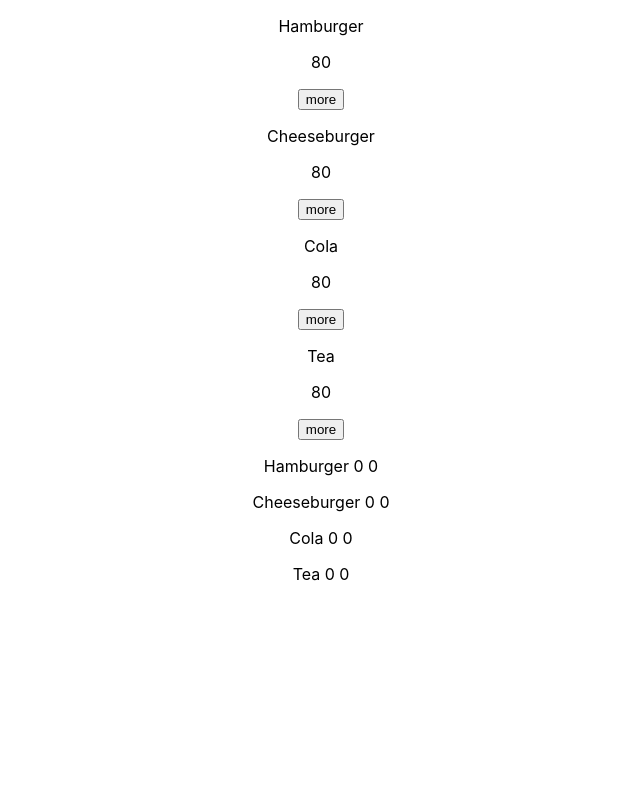
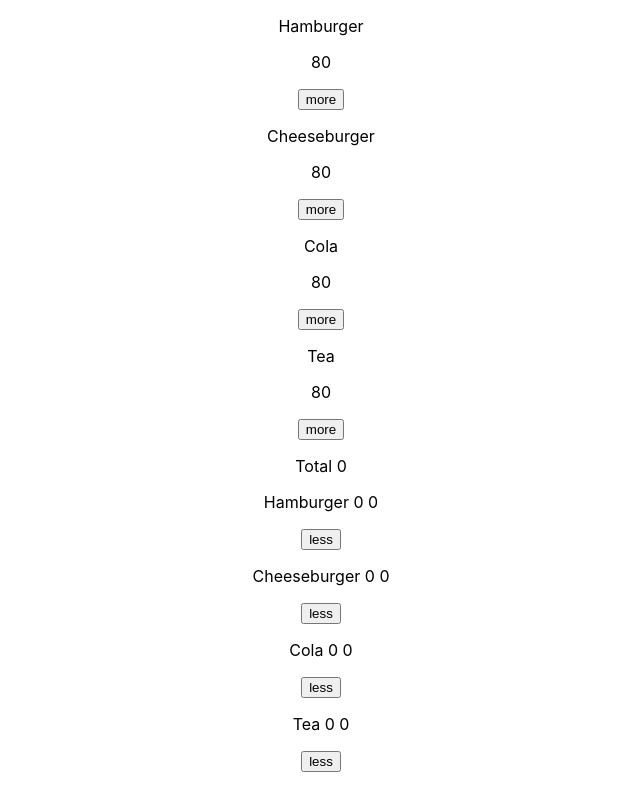
Before and after one commit to dariamamontova/python-group_2-exam_7-daria_mamontov-, a React (Create React App) app: page / in a window 1280 px wide. Shown: the whole page, without its empty margins (319-959 px from the left). Built offline with nearby package versions, Linux system fonts and the light colour scheme.

Commit message:
Добавлена функция удаления блюда из заказа, функция подсчета общей суммы заказа и компонент вывода суммы.

```diff
--- a/src/App.js
+++ b/src/App.js
@@ -4,6 +4,7 @@ import DishForm from './components/Dish/DishForm';
 import Dish from "./components/Dish/Dish/Dish";
 import OrderForm from './components/Order/OrderForm'
 import OrderDish from "./components/Order/OrderDish/OrderDish";
+import OrderTotal from "./components/Order/OrderTotal/OrderTotal";
 
 
 class App extends Component {
@@ -36,6 +37,36 @@ class App extends Component {
         console.log(this.state);
 };
 
+    removeOrder = (id) => {
+        let orderId = this.state.dishes.findIndex(item => {
+            return item.id === id;
+        });
+
+        let order = {...this.state.dishes[orderId]};
+        if (order.amount > 0) {
+            order.amount -= 1;
+        }
+        order.total = order.amount * order.price;
+
+        let dishes = [...this.state.dishes];
+        dishes[orderId] = order;
+
+        let state = {...this.state};
+        state.dishes = dishes;
+
+        this.setState(state);
+        console.log(this.state);
+};
+
+    getTotal = () => {
+        let dishes = [...this.state.dishes];
+        let sum = 0;
+        Object.keys(dishes).map(item => {
+            sum += dishes[item].total
+        })
+        return sum;
+};
+
     render() {
         return (
             <div className="App">
@@ -45,7 +76,12 @@ class App extends Component {
                      />)}
                 </DishForm>
                 <OrderForm>
-                    {this.state.dishes.map(item => <OrderDish key={item.id} name={item.name} total={item.total} amount={item.amount}
+                        <OrderTotal getSum={this.getTotal}/>
+
+                    {this.state.dishes.map(item => <OrderDish key={item.id} name={item.name}
+                         total={item.total} amount={item.amount}
+
+                         onRemove={() => this.removeOrder(item.id)}
                      />)}
                 </OrderForm>
             </div>
--- a/src/components/Order/OrderDish/OrderDish.js
+++ b/src/components/Order/OrderDish/OrderDish.js
@@ -3,6 +3,7 @@ import React from 'react';
 function OrderDish(props) {
     return <div>
         <p>{props.name} {props.total} {props.amount}</p>
+        <button type="submit" onClick={props.onRemove}>less</button>
     </div>
 }
 
--- a/src/components/Order/OrderForm.js
+++ b/src/components/Order/OrderForm.js
@@ -1,8 +1,12 @@
 import React from 'react';
 import OrderDish from './OrderDish/OrderDish'
+import OrderTotal from './OrderTotal/OrderTotal'
 
 function OrderForm(props) {
-    return <div>{props.children}</div>
+    return <div>
+
+        {props.children}
+        </div>
 }
 
 
--- /dev/null
+++ b/src/components/Order/OrderTotal/OrderTotal.js
@@ -0,0 +1,7 @@
+import React from 'react';
+
+function OrderTotal(props) {
+    return <p>Total {props.getSum()}</p>
+}
+
+export default OrderTotal;
```
